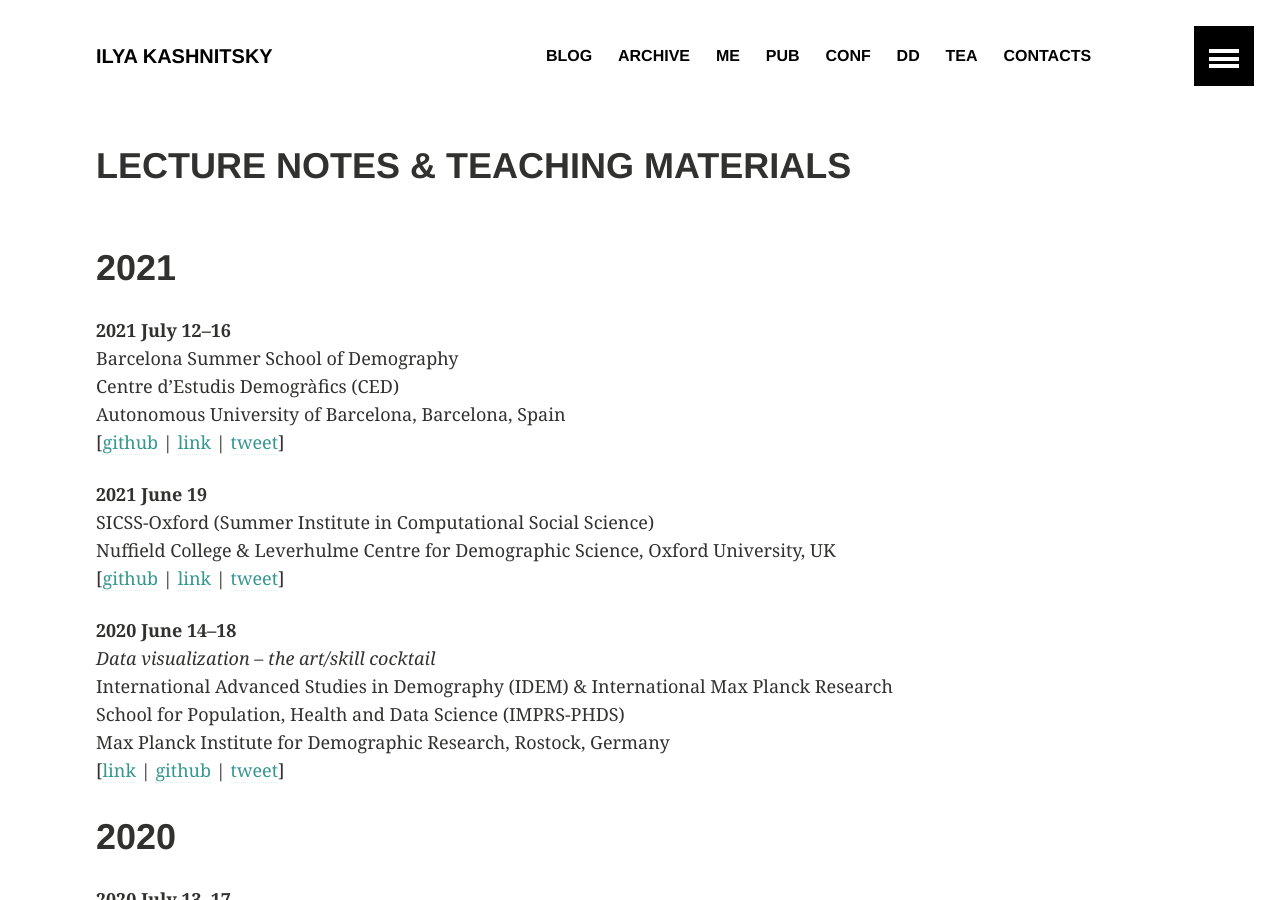
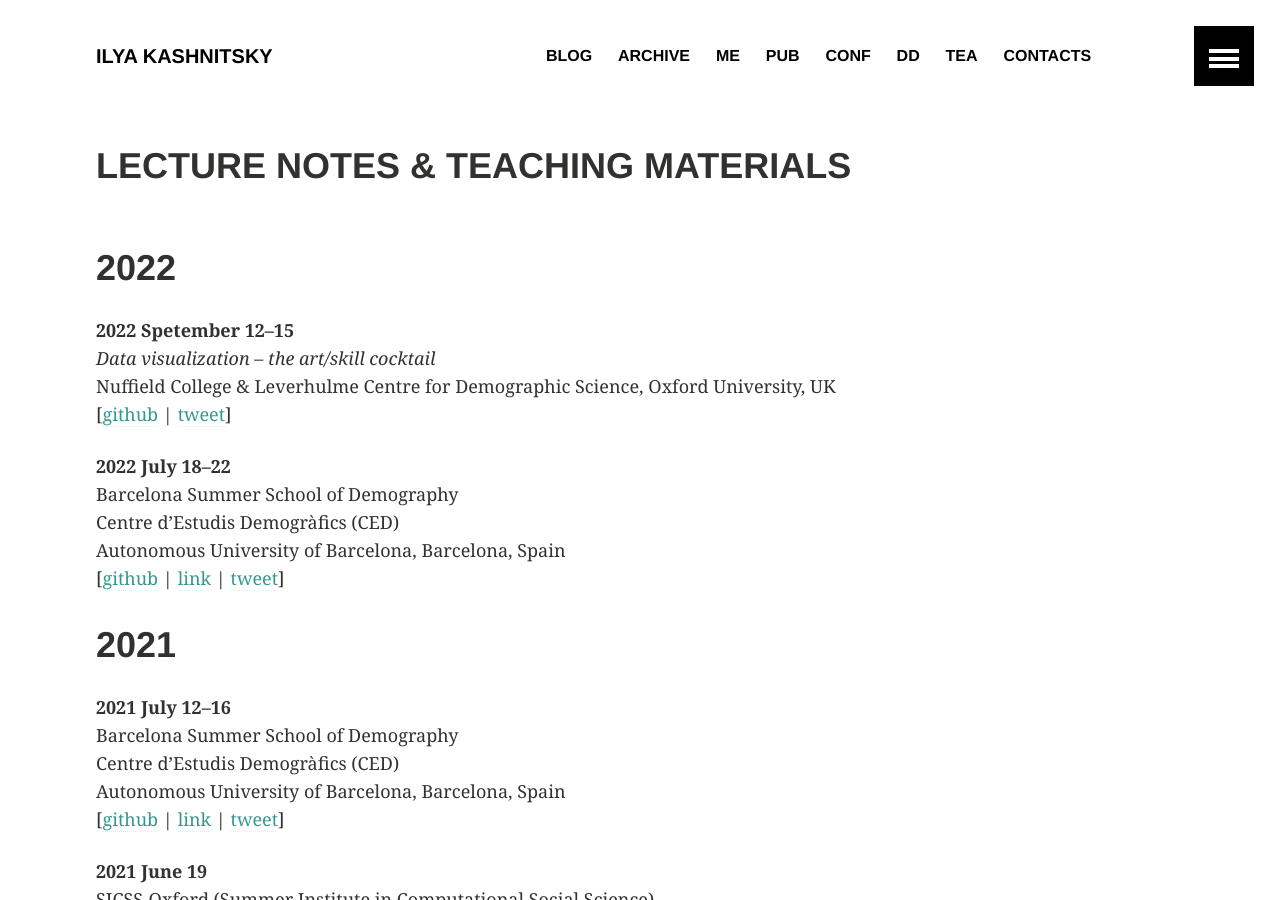
Before and after one commit to ikashnitsky/old-ikashnitsky-github-io, a Jekyll site: the page built from _pages/tea.md, in a window 1280 px wide and 900 px high. Built offline with Jekyll 4.4.1, drawn with Linux system fonts in a browser that asks for light colours.

Commit message:
Update tea.md

```diff
--- a/_pages/tea.md
+++ b/_pages/tea.md
@@ -6,6 +6,23 @@ comments: false
 image:
   teaser: teaser-tea.png
 ---
+
+# 2022
+
+**2022 Spetember 12--15**
+*Data visualization – the art/skill cocktail*
+Nuffield College & Leverhulme Centre for Demographic Science, Oxford University, UK
+[[github](https://github.com/ikashnitsky/dataviz-art-skill) |
+[tweet](https://twitter.com/OxfordDemSci/status/1570402518055948295)]
+
+
+**2022 July 18--22**
+Barcelona Summer School of Demography
+Centre d’Estudis Demogràfics (CED)
+Autonomous University of Barcelona, Barcelona, Spain
+[[github](https://github.com/ikashnitsky/bssd-dataviz) |
+[link](https://ced.cat/courses/barcelona-summer-school-of-demography/) |
+[tweet](https://twitter.com/ikashnitsky/status/1550492778873880581)]
 
 
 # 2021
```
